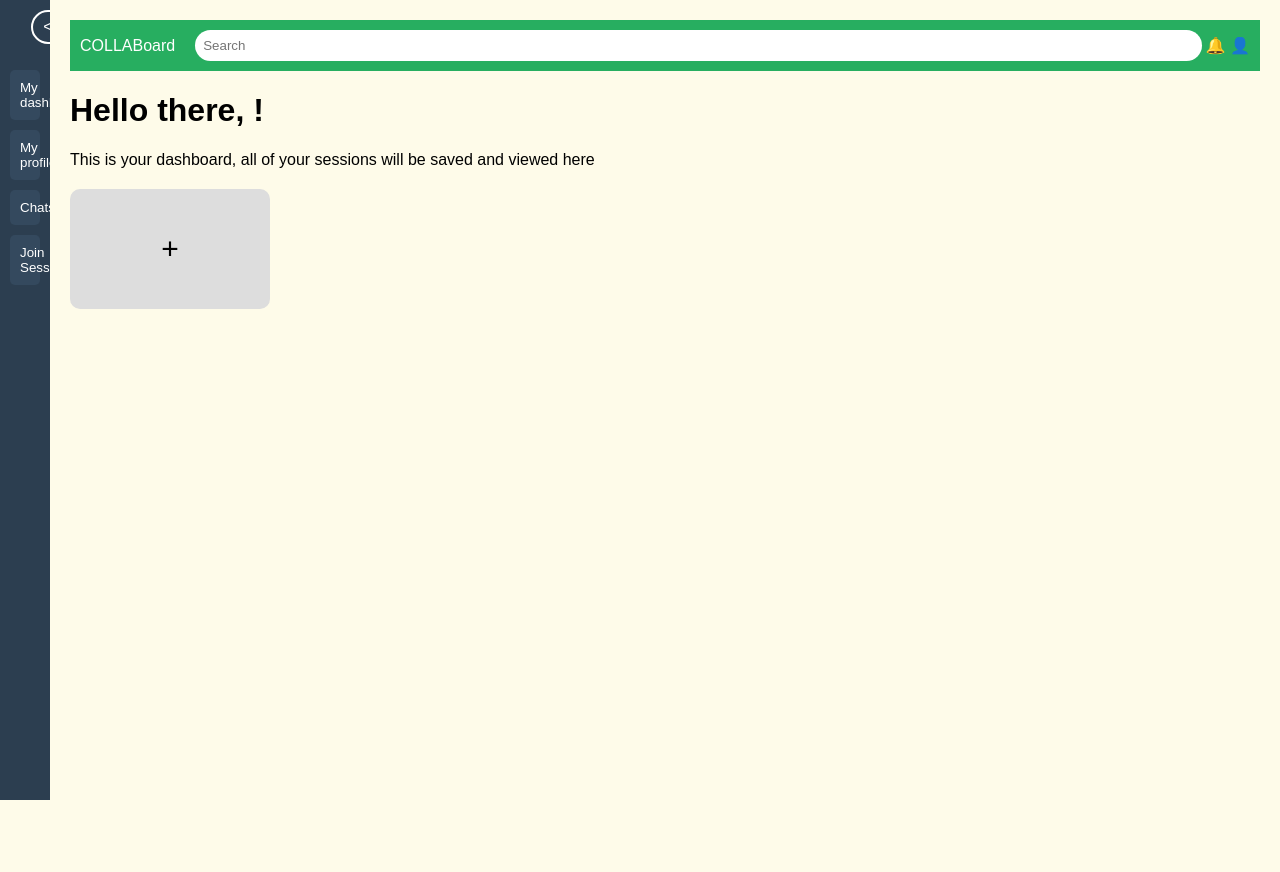
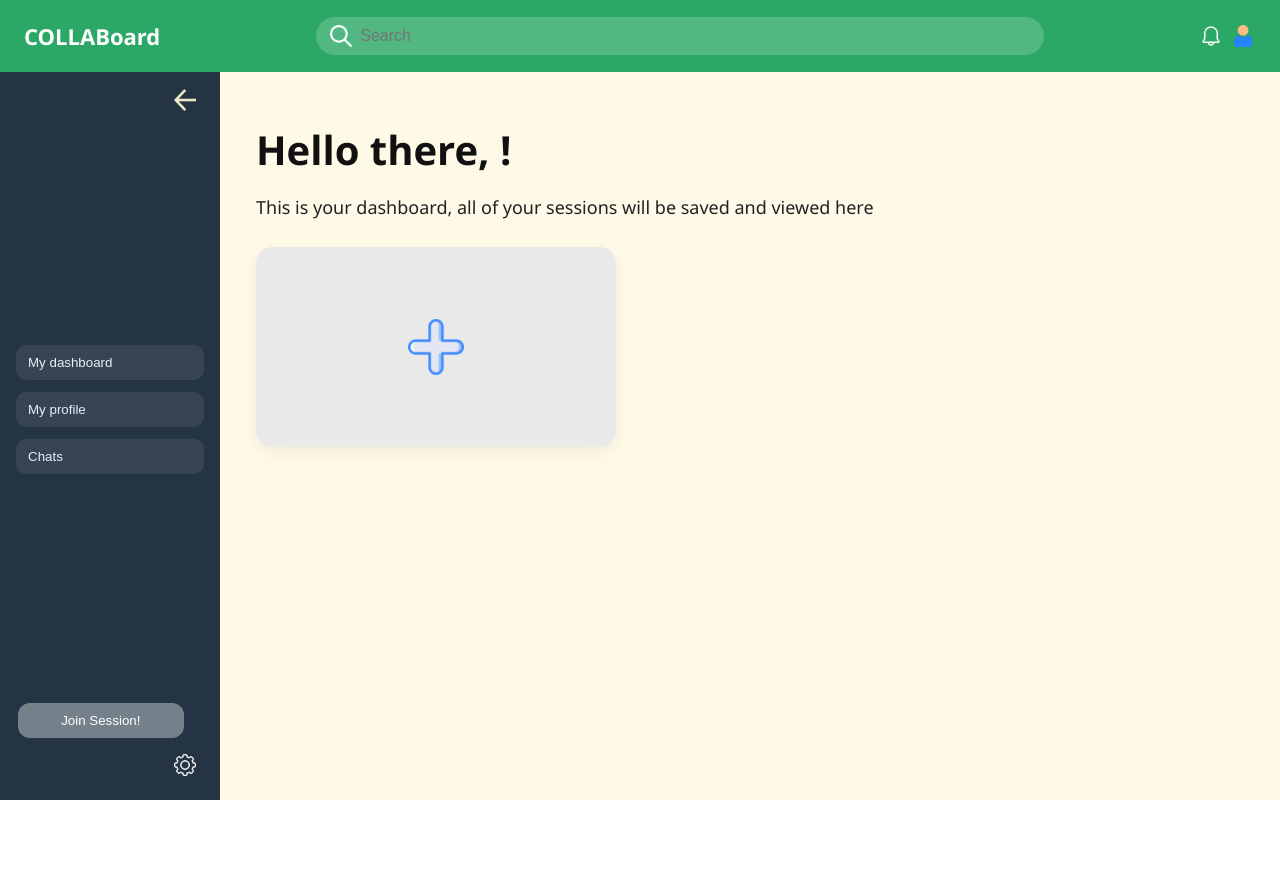
Before and after one commit to thatguyKire/CSIT327-G4-Collaborative-Whiteboard, a Django app: page /accounts/student/dashboard/ in a window 1280 px wide. Before the commit the page ends 800 px from the top, so only its background shows below. Run offline with Django 5.2, Linux system fonts and the light colour scheme.

Commit message:
Finalize student dashboard layout, sidebar toggle, and icon updates

```diff
--- a/accounts/static/accounts/css/student-dashboard.css
+++ b/accounts/static/accounts/css/student-dashboard.css
@@ -1,99 +1,241 @@
-body {
-  margin: 0;
-  font-family: Arial, sans-serif;
+/* ---------- Reset & basics ---------- */
+* { box-sizing: border-box; }
+html,body { height:100%; margin:0; padding:0; font-family: "Segoe UI", Roboto, Arial, sans-serif; }
+
+/* Force images to obey CSS sizes globally (very important for big PNGs) */
+img { max-width: 100%; height: auto; display: inline-block; }
+
+/* ---------- Topbar (full width fixed) ---------- */
+.topbar {
+  position: fixed;
+  top: 0;
+  left: 0;
+  right: 0;
+  height: 72px;
+  background: #2ca866; /* green */
   display: flex;
+  align-items: center;
+  padding: 0 24px;
+  z-index: 1000;
 }
 
-/* Sidebar */
+.topbar-left .logo {
+  color: #fff;
+  font-weight: 700;
+  font-size: 22px;
+}
+
+.topbar-center {
+  flex: 1;
+  display:flex;
+  justify-content:center;
+  align-items:center;
+}
+
+.search {
+  width: min(760px, 70%);
+  max-width: 760px;
+  display:flex;
+  align-items:center;
+  background: rgba(255,255,255,0.18);
+  border-radius: 40px;
+  padding: 8px 14px;
+  box-shadow: none;
+}
+
+.search input[type="search"]{
+  flex:1;
+  border:none;
+  background:transparent;
+  outline:none;
+  color: rgba(255,255,255,0.95);
+  font-size:16px;
+  padding-left:8px;
+}
+
+.tb-search-icon { width:22px; height:22px; opacity:0.95; }
+
+/* topbar right icons */
+.topbar-right { display:flex; align-items:center; gap:12px; }
+.tb-icon { width:28px; height:28px; object-fit:contain; }
+
+/* ---------- Sidebar (fixed under topbar) ---------- */
+:root {
+  --sidebar-expanded: 220px;
+  --sidebar-collapsed: 64px;
+  --topbar-height: 72px;
+}
+
 .sidebar {
-  background-color: #2c3e50;
-  color: white;
-  height: 100vh;
-  transition: width 0.3s;
+  position: fixed;
+  top: var(--topbar-height);
+  left: 0;
+  bottom: 0;
+  width: var(--sidebar-expanded);
+  background: #253444; /* dark blue/gray */
+  color: #fff;
+  display:flex;
+  flex-direction:column;
+  justify-content:space-between;
+  padding: 12px 12px;
+  transition: width 0.28s ease;
+  overflow:hidden;
+  z-index: 900;
+}
+
+/* collapsed state */
+.sidebar.collapsed { width: var(--sidebar-collapsed); }
+
+/* --- Toggle Button (handles 512px arrow icons) --- */
+.toggle-btn {
+  background: transparent;
+  border: none;
+  cursor: pointer;
+  align-self: flex-end;
+  margin: 4px 6px 10px auto;
+  display: flex;
+  justify-content: center;
+  align-items: center;
+  transition: transform 0.25s ease;
+}
+
+.toggle-icon {
+  width: 28px !important;
+  height: 28px !important;
+  max-width: 28px !important;
+  max-height: 28px !important;
+  object-fit: contain !important;
+  filter: none !important; /* stop color inversion */
+  transition: transform 0.25s ease;
+}
+
+/* When sidebar is collapsed, swap the arrow image */
+.sidebar.collapsed .toggle-icon {
+  content: url("../icons/right - arrow.png");
+}
+
+/* menu list */
+.menu { margin-top: 6px; display:flex; flex-direction:column; gap:12px; padding: 8px 4px; }
+
+.menu-btn {
+  background: rgba(255,255,255,0.08);
+  border: none;
+  color: #e6eef6;
+  padding: 10px 12px;
+  border-radius: 10px;
+  text-align:left;
+  cursor:pointer;
+  width:100%;
+}
+.menu-btn:hover { background: rgba(255,255,255,0.12); }
+
+/* bottom area */
+.sidebar-bottom { padding:12px 6px; display:flex; flex-direction:column; gap:10px; align-items: flex-start; }
+.join-btn { background:#74808a; color:white; border:none; padding:10px 18px; border-radius:12px; cursor:pointer; width:90%; }
+.sidebar-settings { width:26px; height:26px; object-fit:contain;
+  filter: none !important; /* stop color inversion */; align-self: flex-end;
+  margin-right: 6px; margin-top: 6px;}
+
+/* ---------- MAIN content area ---------- */
+/* default main margin-left = expanded sidebar */
+.main {
+  margin-top: var(--topbar-height);
+  margin-left: var(--sidebar-expanded);
+  padding: 36px;
+  min-height: calc(100vh - var(--topbar-height));
+  background: #FFFAE7; /* page background */
+  transition: margin-left 0.28s ease;
+  overflow:auto;
+}
+
+/* when sidebar collapsed, reduce margin */
+.sidebar.collapsed ~ .main { margin-left: var(--sidebar-collapsed); }
+
+/* ---------- Dashboard content blocks ---------- */
+.dashboard-wrapper { max-width:1200px; margin: 0 auto; padding-top: 8px; }
+.dashboard-intro h1 { font-size: 40px; margin: 6px 0 12px 0; color:#111; }
+.dashboard-intro p { font-size: 18px; color:#222; margin-bottom: 28px; }
+
+/* Sessions row */
+.sessions-row { display:flex; gap:28px; align-items:flex-start; }
+
+/* session card */
+.session-card {
+  width: 360px;           /* size like your reference */
+  height: 200px;
+  background: #e9e9e9;
+  border-radius: 16px;
+  display:flex;
+  align-items:center;
+  justify-content:center;
+  box-shadow: 0 6px 18px rgba(0,0,0,0.06);
+  transition: transform .18s ease;
+}
+
+
+/* important: force icon sizes (absolute) */
+.session-card img,
+.icon-plus,
+.icon-small,
+.tb-icon,
+.toggle-icon,
+.sidebar-settings {
+  width: 56px !important;   /* for main large card icon */
+  height: 56px !important;
+  max-width: 56px !important;
+  max-height: 56px !important;
+  object-fit: contain !important;
+}
+
+/* override for smaller icons (sidebar, topbar) */
+.tb-icon, .toggle-icon, .sidebar-settings {
+  width: 22px !important;
+  height: 22px !important;
+  max-width: 22px !important;
+  max-height: 22px !important;
+}
+
+
+/* when hovered */
+.session-card:hover { transform: translateY(-6px); box-shadow: 0 10px 30px rgba(0,0,0,0.08); }
+
+/* ---------- Responsive ---------- */
+@media (max-width: 900px) {
+  :root { --sidebar-expanded: 180px; }
+  .session-card { width: 260px; height:160px; }
+  .dashboard-intro h1 { font-size: 32px; }
+}
+
+@media (max-width: 640px) {
+  .topbar-center { display:none; } /* hide big search on tiny screens */
+  .sidebar { display:none; }
+  .main { margin-left: 0; }
+  .session-card { width: 200px; height: 140px; }
+}
+
+/* Smooth sidebar transition */
+.sidebar {
+  transition: width 0.3s ease;
   overflow: hidden;
-  position: relative;
 }
 
 .sidebar.collapsed {
-  width: 50px;
+  width: 70px; /* collapsed width */
 }
 
-.sidebar.expanded {
-  width: 220px;
+/* Hide all menu and join buttons when collapsed */
+.sidebar.collapsed .menu,
+.sidebar.collapsed .join-btn {
+  display: none;
 }
 
-.toggle-btn {
-  position: absolute;
-  top: 10px;
-  right: -15px;
-  background: #2c3e50;
-  border-radius: 50%;
-  width: 30px;
-  height: 30px;
-  color: white;
-  display: flex;
-  align-items: center;
-  justify-content: center;
-  cursor: pointer;
-  border: 2px solid white;
+/* Keep settings icon visible and centered */
+.sidebar.collapsed .sidebar-settings {
+  display: block;
+  margin: 0 auto 15px auto; /* center horizontally */
 }
 
-.menu {
-  margin-top: 60px;
-  display: flex;
-  flex-direction: column;
-  gap: 10px;
-  padding: 10px;
+/* Optional: center toggle button when collapsed */
+.sidebar.collapsed .toggle-btn {
+  align-self: center;
 }
-
-.menu button {
-  padding: 10px;
-  border: none;
-  background-color: #34495e;
-  color: white;
-  cursor: pointer;
-  border-radius: 5px;
-}
-
-/* Main content */
-.main {
-  flex-grow: 1;
-  padding: 20px;
-  background-color: #fefbe9;
-  transition: margin-left 0.3s;
-}
-
-/* Topbar */
-.topbar {
-  background: #27ae60;
-  padding: 10px;
-  display: flex;
-  align-items: center;
-  justify-content: space-between;
-  color: white;
-}
-
-.search {
-  flex-grow: 1;
-  margin: 0 20px;
-}
-
-.search input {
-  width: 100%;
-  padding: 8px;
-  border-radius: 20px;
-  border: none;
-}
-
-/* Session card */
-.session-card {
-  width: 200px;
-  height: 120px;
-  background: #ddd;
-  display: flex;
-  align-items: center;
-  justify-content: center;
-  font-size: 30px;
-  border-radius: 10px;
-  margin-top: 20px;
-}
--- /dev/null
+++ b/accounts/static/accounts/icons/desktop.ini
@@ -0,0 +1,2 @@
+[LocalizedFileNames]
+left - arrow.png=@left - arrow,0
--- a/accounts/static/accounts/js/student-dashboard.js
+++ b/accounts/static/accounts/js/student-dashboard.js
@@ -1,10 +1,25 @@
-const sidebar = document.getElementById("sidebar");
-const toggleBtn = document.getElementById("toggleBtn");
+document.addEventListener("DOMContentLoaded", () => {
+  const sidebar = document.getElementById("sidebar");
+  const toggleBtn = document.getElementById("toggleBtn");
+  const toggleIcon = toggleBtn.querySelector(".toggle-icon");
 
-toggleBtn.addEventListener("click", () => {
-  sidebar.classList.toggle("collapsed");
-  sidebar.classList.toggle("expanded");
+  // Initialize correct icon on load
+  updateIcon();
 
-  // Change arrow direction depending on state
-  toggleBtn.innerHTML = sidebar.classList.contains("collapsed") ? "&lt;" : "&gt;";
+  toggleBtn.addEventListener("click", () => {
+    sidebar.classList.toggle("collapsed");
+    sidebar.classList.toggle("expanded");
+
+    updateIcon();
+  });
+
+  function updateIcon() {
+    if (sidebar.classList.contains("collapsed")) {
+      toggleIcon.src = "/static/accounts/icons/right - arrow.png";
+      toggleIcon.alt = "Expand sidebar";
+    } else {
+      toggleIcon.src = "/static/accounts/icons/left - arrow.png";
+      toggleIcon.alt = "Collapse sidebar";
+    }
+  }
 });
--- a/accounts/templates/accounts/base.html
+++ b/accounts/templates/accounts/base.html
@@ -1,39 +1,59 @@
-
 {% load static %}
 <!DOCTYPE html>
 <html lang="en">
 <head>
-  <meta charset="UTF-8">
-  <meta name="viewport" content="width=device-width, initial-scale=1.0">
+  <meta charset="utf-8" />
+  <meta name="viewport" content="width=device-width,initial-scale=1" />
   <title>{% block title %}COLLABoard{% endblock %}</title>
+
+  <!-- main stylesheet -->
   <link rel="stylesheet" href="{% static 'accounts/css/student-dashboard.css' %}">
 </head>
 <body>
-  <!-- Sidebar -->
-  <div class="sidebar collapsed" id="sidebar">
-    <div class="toggle-btn" id="toggleBtn">&lt;</div>
-    <div class="menu">
-      <button>My dashboard</button>
-      <button>My profile</button>
-      <button>Chats</button>
-      <button>Join Session!</button>
-    </div>
-  </div>
-
-  <!-- Main content -->
-  <div class="main">
-    <div class="topbar">
+  <!-- TOPBAR (full width) -->
+  <header class="topbar">
+    <div class="topbar-left">
       <div class="logo">COLLABoard</div>
-      <div class="search">
-        <input type="text" placeholder="Search">
-      </div>
-      <div class="icons">🔔 👤</div>
     </div>
 
-    <!-- Each page will insert its own content here -->
+    <div class="topbar-center">
+      <div class="search">
+        <img src="{% static 'accounts/icons/search (1).png' %}" alt="search" class="tb-search-icon">
+        <input type="search" placeholder="Search" aria-label="Search">
+      </div>
+    </div>
+
+    <div class="topbar-right">
+      <img src="{% static 'accounts/icons/bell.png' %}" alt="notifications" class="tb-icon">
+      <img src="{% static 'accounts/icons/user (2).png' %}" alt="profile" class="tb-icon">
+    </div>
+  </header>
+
+  <!-- SIDEBAR (below topbar) -->
+  <!-- default: expanded. JS toggles between .expanded and .collapsed -->
+  <aside id="sidebar" class="sidebar expanded" aria-expanded="true">
+    <button id="toggleBtn" class="toggle-btn" aria-label="Toggle sidebar">
+      <img src="{% static 'accounts/icons/left - arrow.png' %}" alt="Collapse sidebar" class="toggle-icon">
+    </button>
+
+    <nav class="menu">
+      <button class="menu-btn">My dashboard</button>
+      <button class="menu-btn">My profile</button>
+      <button class="menu-btn">Chats</button>
+    </nav>
+
+    <div class="sidebar-bottom">
+      <button class="join-btn">Join Session!</button>
+      <img src="{% static 'accounts/icons/settings.png' %}" alt="settings" class="sidebar-settings">
+    </div>
+  </aside>
+
+  <!-- MAIN -->
+  <main class="main">
     {% block content %}{% endblock %}
-  </div>
+  </main>
 
-  <script src="{% static 'js/student-dashboard.js' %}"></script>
+  <!-- script (placed at bottom) -->
+  <script src="{% static 'accounts/js/student-dashboard.js' %}"></script>
 </body>
 </html>
--- a/accounts/templates/accounts/student_dashboard.html
+++ b/accounts/templates/accounts/student_dashboard.html
@@ -1,10 +1,21 @@
 {% extends "accounts/base.html" %}
+{% load static %}
 
 {% block title %}Dashboard - COLLABoard{% endblock %}
 
 {% block content %}
-  <h1>Hello there, {{ user.username }}!</h1>
-  <p>This is your dashboard, all of your sessions will be saved and viewed here</p>
+  <section class="dashboard-wrapper">
+    <div class="dashboard-intro">
+      <h1>Hello there, {{ user.username|default:"" }}!</h1>
+      <p>This is your dashboard, all of your sessions will be saved and viewed here</p>
+    </div>
 
-  <div class="session-card">+</div>
+    <div class="sessions-row">
+      <!-- Add session card -->
+      <div class="session-card" role="button" aria-label="Add session">
+        <img src="{% static 'accounts/icons/plus.png' %}" alt="plus" class="icon-plus">
+      </div>
+
+    </div>
+  </section>
 {% endblock %}
--- a/manage.py
+++ b/manage.py
@@ -19,4 +19,4 @@
 
 
 if __name__ == '__main__':
-    main()
+   main()
```
Also changed, not shown: accounts/static/accounts/icons/left - arrow.png (added), accounts/static/accounts/icons/right - arrow.png (added).
